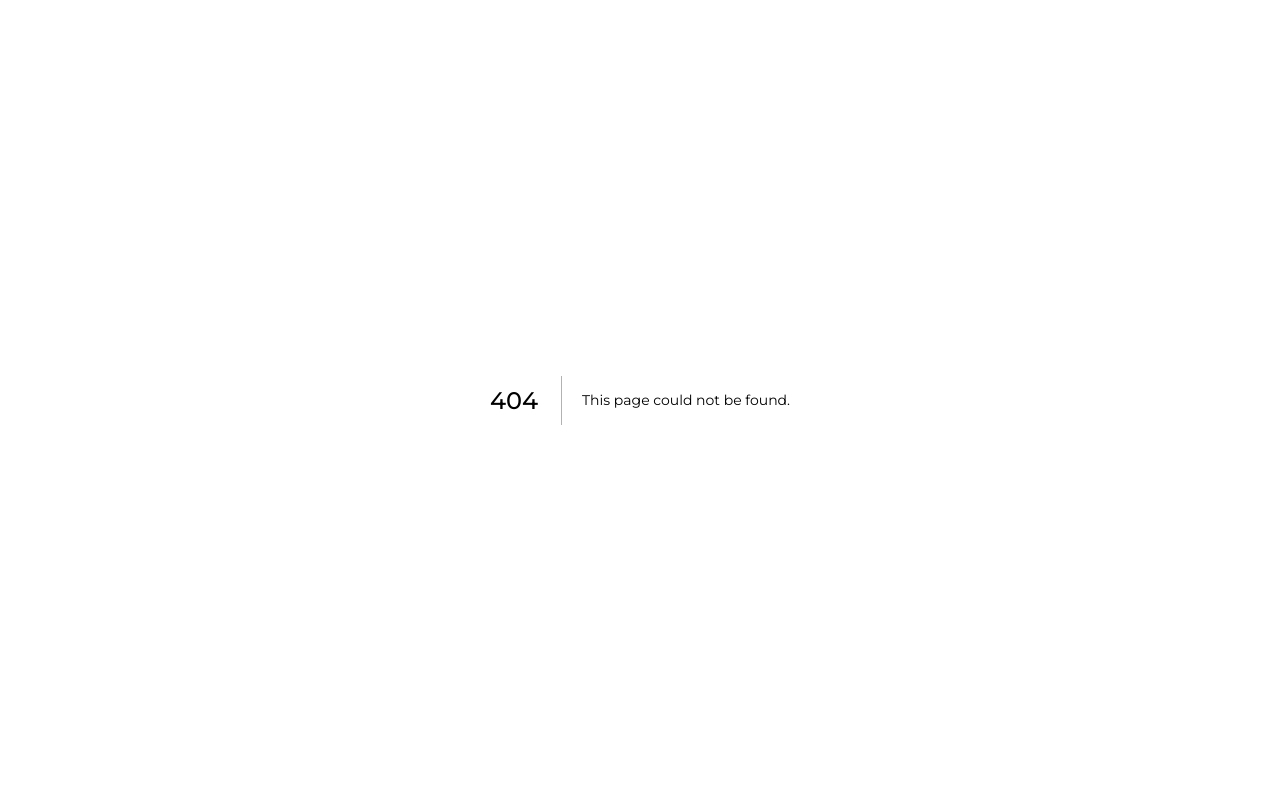
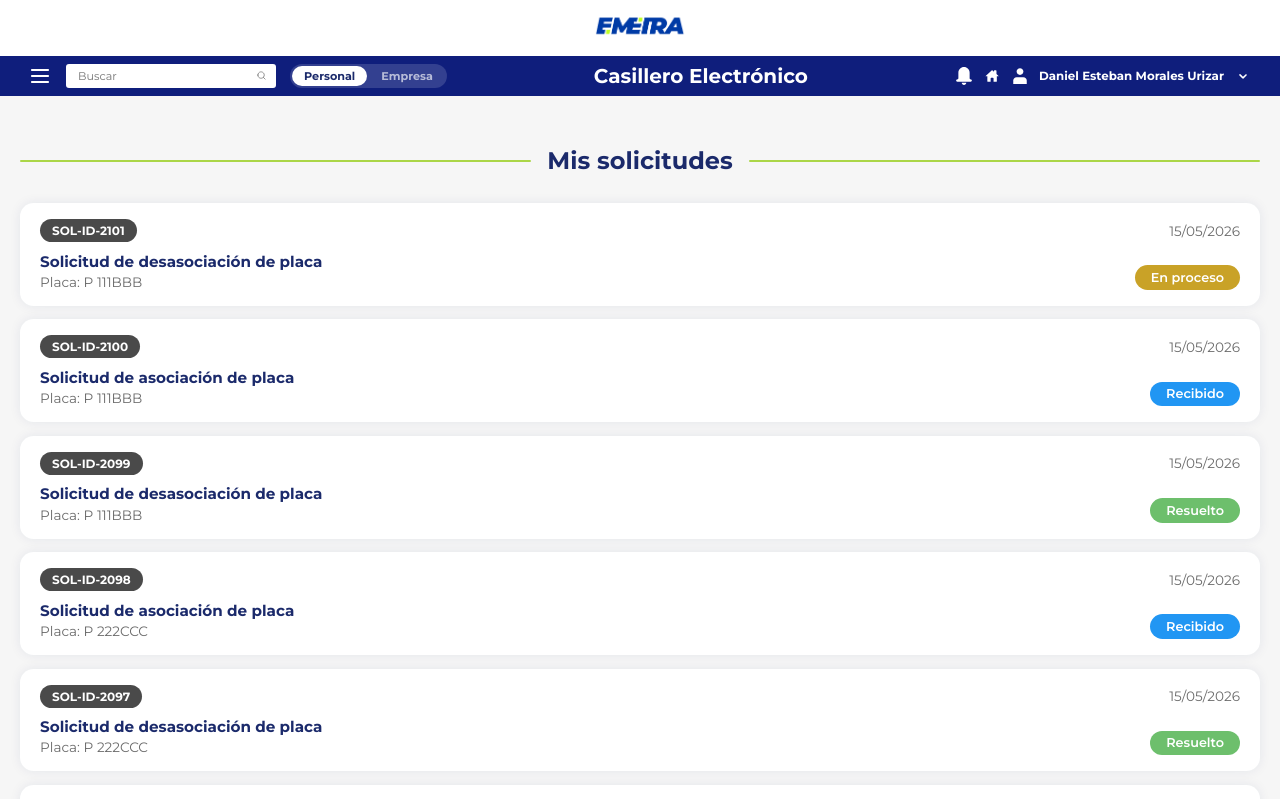
Before and after one commit to EMETRA/portal-emetra, a Next.js app: page /casillero/dashboard/solicitudes in a window 1280 px wide. Before the commit this address had no page. Shown: the top 799 px of the page. Built offline with nearby package versions, Linux system fonts and the light colour scheme.

Commit message:
feat: added page solicitudes

```diff
--- /dev/null
+++ b/src/app/casillero/dashboard/solicitudes/page.tsx
@@ -0,0 +1,10 @@
+import SolicitudesPage from "@/components/client/organisms/SolicitudesPage/SolicitudesPage";
+import CasilleroDashboardLayout from "@/components/client/templates/CasilleroDashboardLayout/CasilleroDashboardLayout";
+
+export default function Solicitudes() {
+    return (
+        <CasilleroDashboardLayout>
+            <SolicitudesPage />
+        </CasilleroDashboardLayout>
+    );
+}
--- /dev/null
+++ b/src/components/client/atoms/SolicitudIdBagde/SolicitudIdBadge.module.scss
@@ -0,0 +1,11 @@
+.badge {
+    display: inline-flex;
+    align-items: center;
+    padding: 0.25rem 0.75rem;
+    border-radius: 999px;
+    background: #4a4a4a;
+    color: #fff;
+    font-size: 0.75rem;
+    font-weight: 700;
+    white-space: nowrap;
+}
--- /dev/null
+++ b/src/components/client/atoms/SolicitudIdBagde/SolicitudIdBadge.tsx
@@ -0,0 +1,5 @@
+import styles from "./SolicitudIdBadge.module.scss";
+
+export default function SolicitudIdBadge({ code }: { code: string }) {
+    return <span className={styles.badge}>{code}</span>;
+}
--- /dev/null
+++ b/src/components/client/atoms/SolicitudStatusBadge/SolicitudStatusBadge.module.scss
@@ -0,0 +1,25 @@
+// SolicitudStatusBadge.module.scss
+.badge {
+    display: inline-flex;
+    align-items: center;
+    padding: 0.3rem 1rem;
+    border-radius: 999px;
+    font-size: 0.8rem;
+    font-weight: 600;
+    white-space: nowrap;
+}
+
+.en_proceso {
+    background: #c9a227;
+    color: #fff;
+    }
+
+.recibido {
+    background: #2196f3;
+    color: #fff;
+}
+
+.resuelto {
+    background: #6dbf6c;
+    color: #fff;
+}
--- /dev/null
+++ b/src/components/client/atoms/SolicitudStatusBadge/SolicitudStatusBadge.tsx
@@ -0,0 +1,16 @@
+import { SolicitudStatus } from "@/types/solicitudes";
+import styles from "./SolicitudStatusBadge.module.scss";
+
+const labels: Record<SolicitudStatus, string> = {
+    en_proceso: "En proceso",
+    recibido: "Recibido",
+    resuelto: "Resuelto",
+};
+
+export default function SolicitudStatusBadge({ status }: { status: SolicitudStatus }) {
+    return (
+        <span className={`${styles.badge} ${styles[status]}`}>
+        {labels[status]}
+        </span>
+    );
+}
--- /dev/null
+++ b/src/components/client/molecules/SolicitudCard/SolicitudCard.module.scss
@@ -0,0 +1,49 @@
+// SolicitudCard.module.scss
+.card {
+    background: #fff;
+    border-radius: 0.85rem;
+    padding: 1rem 1.25rem;
+    box-shadow: 0 0 12px rgba(27, 42, 107, 0.08);
+    display: flex;
+    flex-direction: column;
+    gap: 0.6rem;
+}
+
+.topRow {
+    display: flex;
+    justify-content: space-between;
+    align-items: center;
+    gap: 0.5rem;
+}
+
+.date {
+    font-size: 0.85rem;
+    color: #6b6b6b;
+    white-space: nowrap;
+}
+
+.bottomRow {
+    display: flex;
+    justify-content: space-between;
+    align-items: flex-end;
+    gap: 1rem;
+}
+
+.info {
+    display: flex;
+    flex-direction: column;
+    gap: 0.2rem;
+}
+
+.title {
+    font-size: 0.95rem;
+    font-weight: 700;
+    color: #1b2a6b;
+    margin: 0;
+}
+
+.plate {
+    font-size: 0.85rem;
+    color: #6b6b6b;
+    margin: 0;
+}
--- /dev/null
+++ b/src/components/client/molecules/SolicitudCard/SolicitudCard.tsx
@@ -0,0 +1,41 @@
+import { Solicitud, SolicitudType } from "@/types/solicitudes";
+
+import styles from "./SolicitudCard.module.scss";
+import SolicitudStatusBadge from "../../atoms/SolicitudStatusBadge/SolicitudStatusBadge";
+import SolicitudIdBadge from "../../atoms/SolicitudIdBagde/SolicitudIdBadge";
+
+const FULL_LABELS: Record<SolicitudType, string> = {
+    asociacion: "Solicitud de asociación de placa",
+    desasociacion: "Solicitud de desasociación de placa",
+};
+
+const SHORT_LABELS: Record<SolicitudType, string> = {
+    asociacion: "Solicitud de asociación",
+    desasociacion: "Solicitud de desasociación",
+};
+
+interface SolicitudCardProps {
+    solicitud: Solicitud;
+    short?: boolean;
+}
+
+export default function SolicitudCard({ solicitud, short = false }: SolicitudCardProps) {
+    const label = short ? SHORT_LABELS[solicitud.type] : FULL_LABELS[solicitud.type];
+
+    return (
+        <article className={styles.card}>
+        <div className={styles.topRow}>
+            <SolicitudIdBadge code={solicitud.code} />
+            <span className={styles.date}>{solicitud.date}</span>
+        </div>
+
+        <div className={styles.bottomRow}>
+            <div className={styles.info}>
+            <p className={styles.title}>{label}</p>
+            <p className={styles.plate}>Placa: {solicitud.plate}</p>
+            </div>
+            <SolicitudStatusBadge status={solicitud.status} />
+        </div>
+        </article>
+    );
+}
--- a/src/components/client/organisms/CasilleroDashboardSidebar/CasilleroDashboardSidebar.tsx
+++ b/src/components/client/organisms/CasilleroDashboardSidebar/CasilleroDashboardSidebar.tsx
@@ -21,6 +21,7 @@ const PERSONAL_ITEMS = [
     { label: "Mis remisiones", href: "/casillero/dashboard/multas" },
     { label: "Historial", href: "/casillero/dashboard/historial" },
     { label: "Buzón", href: "/casillero/buzon" },
+    { label: "Mis solicitudes", href: "/casillero/dashboard/solicitudes" },
 ];
 
 const COMPANY_ITEMS = [
@@ -28,6 +29,7 @@ const COMPANY_ITEMS = [
     { label: "Mis remisiones", href: "/casillero/dashboard/multas" },
     { label: "Historial", href: "/casillero/dashboard/historial" },
     { label: "Buzón", href: "/casillero/buzon" },
+    { label: "Mis solicitudes", href: "/casillero/dashboard/solicitudes" },
     { label: "Gestión de empleados", href: "/casillero/employee-management" },
 ];
 
--- /dev/null
+++ b/src/components/client/organisms/SolicitudesPage/SolicitudesPage.module.scss
@@ -0,0 +1,51 @@
+// SolicitudesPage.module.scss
+.wrapper {
+    display: flex;
+    flex-direction: column;
+    gap: 1.25rem;
+    padding-top: 1.5rem;
+}
+
+// Title
+.titleRow {
+    display: flex;
+    align-items: center;
+    gap: 1rem;
+    margin-bottom: 0.5rem;
+}
+
+.titleDivider {
+    flex: 1;
+    height: 2px;
+    background: #abd648;
+    border-radius: 1px;
+}
+
+.title {
+    font-size: 1.75rem;
+    font-weight: 700;
+    color: #1b2a6b;
+    white-space: nowrap;
+    margin: 0;
+}
+
+// List
+.list {
+    display: flex;
+    flex-direction: column;
+    gap: 0.85rem;
+}
+
+// Tablet
+@media (max-width: 1400px) {
+    .title {
+        font-size: 1.5rem;
+    }
+}
+
+// Mobile
+@media (max-width: 768px) {
+    .title {
+        font-size: 1.3rem;
+    }
+}
--- /dev/null
+++ b/src/components/client/organisms/SolicitudesPage/SolicitudesPage.tsx
@@ -0,0 +1,70 @@
+"use client";
+
+import { useEffect, useMemo, useState } from "react";
+import { useMediaQuery } from "@/hooks/useMediaQuery";
+import SolicitudCard from "@/components/client/molecules/SolicitudCard/SolicitudCard";
+import { Solicitud } from "@/types/solicitudes";
+import styles from "./SolicitudesPage.module.scss";
+import PaginationArrows from "../../atoms/PaginationArrows/PaginationArrows";
+
+// TODO: replace with real query
+const MOCK_SOLICITUDES: Solicitud[] = [
+    { id: "1", code: "SOL-ID-2101", type: "desasociacion", plate: "P 111BBB", date: "15/05/2026", status: "en_proceso" },
+    { id: "2", code: "SOL-ID-2100", type: "asociacion",    plate: "P 111BBB", date: "15/05/2026", status: "recibido" },
+    { id: "3", code: "SOL-ID-2099", type: "desasociacion", plate: "P 111BBB", date: "15/05/2026", status: "resuelto" },
+    { id: "4", code: "SOL-ID-2098", type: "asociacion",    plate: "P 222CCC", date: "15/05/2026", status: "recibido" },
+    { id: "5", code: "SOL-ID-2097", type: "desasociacion", plate: "P 222CCC", date: "15/05/2026", status: "resuelto" },
+    { id: "6", code: "SOL-ID-2096", type: "asociacion",    plate: "P 222CCC", date: "15/05/2026", status: "en_proceso" },
+    { id: "7", code: "SOL-ID-2095", type: "desasociacion", plate: "P 333DDD", date: "14/05/2026", status: "recibido" },
+    { id: "8", code: "SOL-ID-2094", type: "asociacion",    plate: "P 333DDD", date: "14/05/2026", status: "resuelto" },
+    { id: "9", code: "SOL-ID-2093", type: "asociacion",    plate: "P 444EEE", date: "13/05/2026", status: "en_proceso" },
+    { id: "10", code: "SOL-ID-2092", type: "desasociacion", plate: "P 444EEE", date: "13/05/2026", status: "recibido" },
+];
+
+export default function SolicitudesPage() {
+    const isMobile = useMediaQuery("(max-width: 768px)");
+    const isTablet = useMediaQuery("(max-width: 1400px)");
+
+    // desktop=4, tablet=5, mobile=6
+    const itemsPerPage = isMobile ? 6 : isTablet ? 8 : 5;
+
+    const [page, setPage] = useState(0);
+    const totalPages = Math.max(1, Math.ceil(MOCK_SOLICITUDES.length / itemsPerPage));
+
+    // reset to page 0 when breakpoint changes
+    useEffect(() => {
+        setPage(0);
+    }, [itemsPerPage]);
+
+    const visible = useMemo(
+        () => MOCK_SOLICITUDES.slice(page * itemsPerPage, (page + 1) * itemsPerPage),
+        [page, itemsPerPage]
+    );
+
+    const start = page * itemsPerPage + 1;
+    const end = Math.min((page + 1) * itemsPerPage, MOCK_SOLICITUDES.length);
+
+    return (
+        <div className={styles.wrapper}>
+        <div className={styles.titleRow}>
+            <span className={styles.titleDivider} />
+            <h1 className={styles.title}>Mis solicitudes</h1>
+            <span className={styles.titleDivider} />
+        </div>
+
+        <div className={styles.list}>
+            {visible.map((sol) => (
+            <SolicitudCard key={sol.id} solicitud={sol} short={isMobile} />
+            ))}
+        </div>
+
+        <PaginationArrows
+            page={page}
+            totalPages={totalPages}
+            onPrev={() => setPage((p) => Math.max(0, p - 1))}
+            onNext={() => setPage((p) => Math.min(totalPages - 1, p + 1))}
+            label={`Mostrando ${end} de ${MOCK_SOLICITUDES.length}`}
+        />
+        </div>
+    );
+}
--- /dev/null
+++ b/src/types/solicitudes.ts
@@ -0,0 +1,11 @@
+export type SolicitudType = "asociacion" | "desasociacion";
+export type SolicitudStatus = "en_proceso" | "recibido" | "resuelto";
+
+export interface Solicitud {
+    id: string;
+    code: string; // "SOL-ID-2101"
+    type: SolicitudType;
+    plate: string;
+    date: string;
+    status: SolicitudStatus;
+}
```
